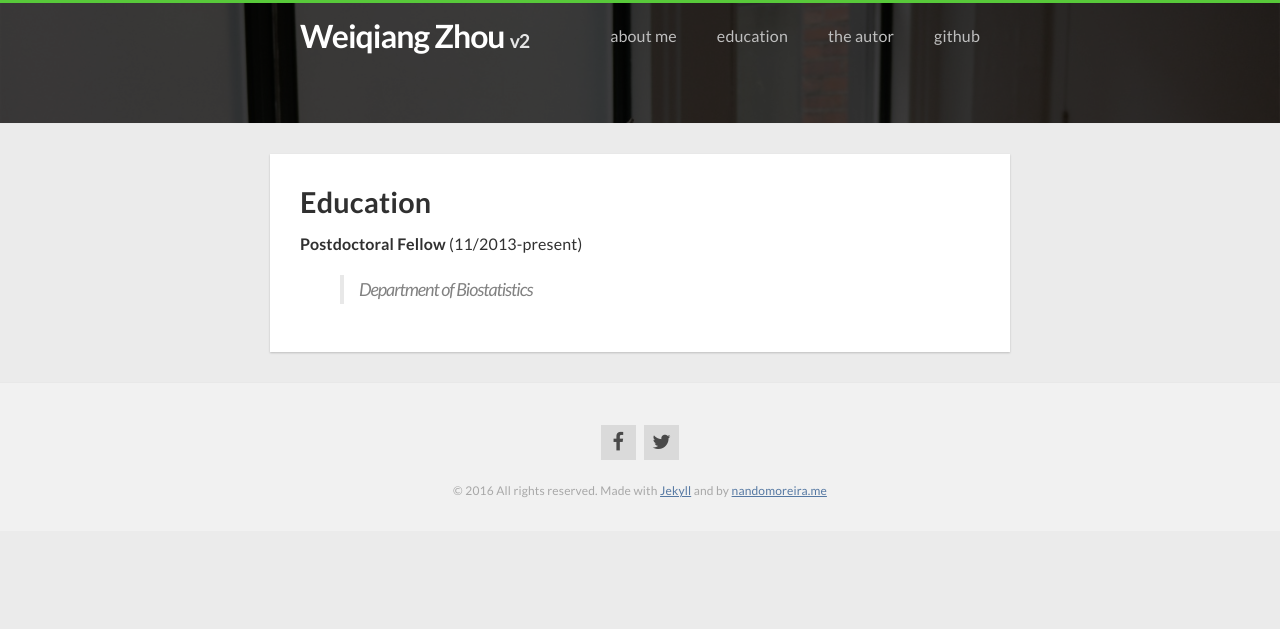
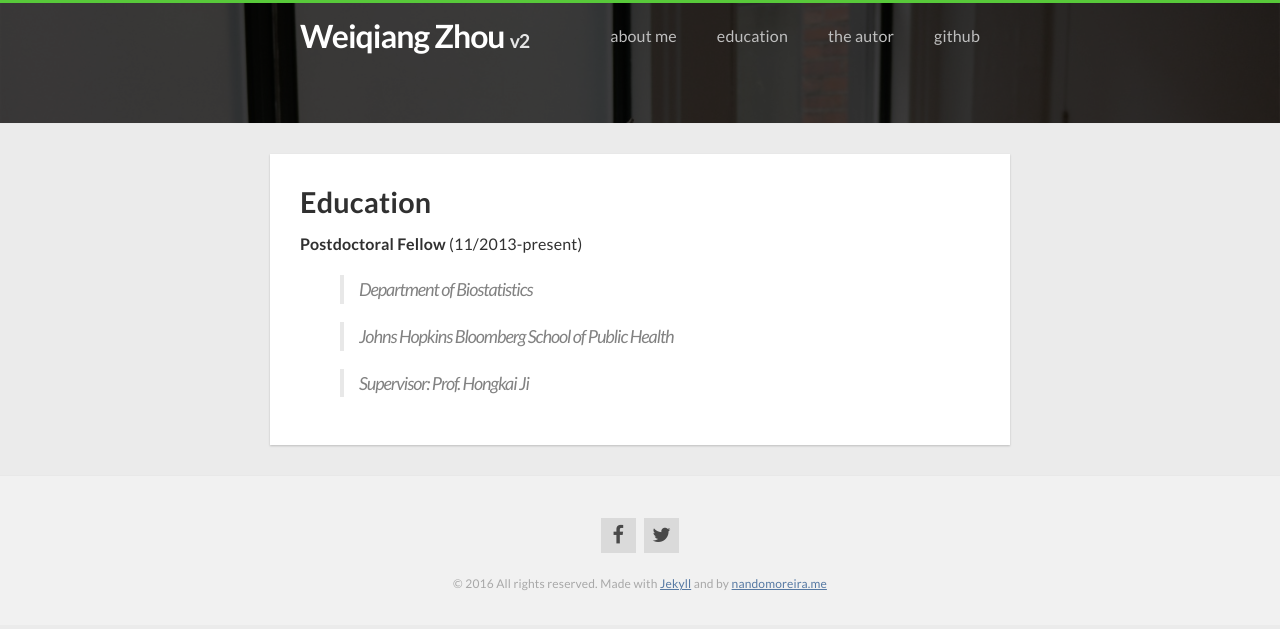
Before and after one commit to ILoveYouKen/ILoveYouKen.github.io, a Jekyll site: the page built from education.md, in a window 1280 px wide. Shown: the top 629 px of the page. Built offline with Jekyll 4.4.1, drawn with Linux system fonts in a browser that asks for light colours; nearby versions of some CDN libraries.

Commit message:
Update education.md

```diff
--- a/education.md
+++ b/education.md
@@ -8,3 +8,7 @@ slug: education
 __Postdoctoral Fellow__
 (11/2013-present)
 >Department of Biostatistics
+
+>Johns Hopkins Bloomberg School of Public Health
+
+>Supervisor: Prof. Hongkai Ji
```
